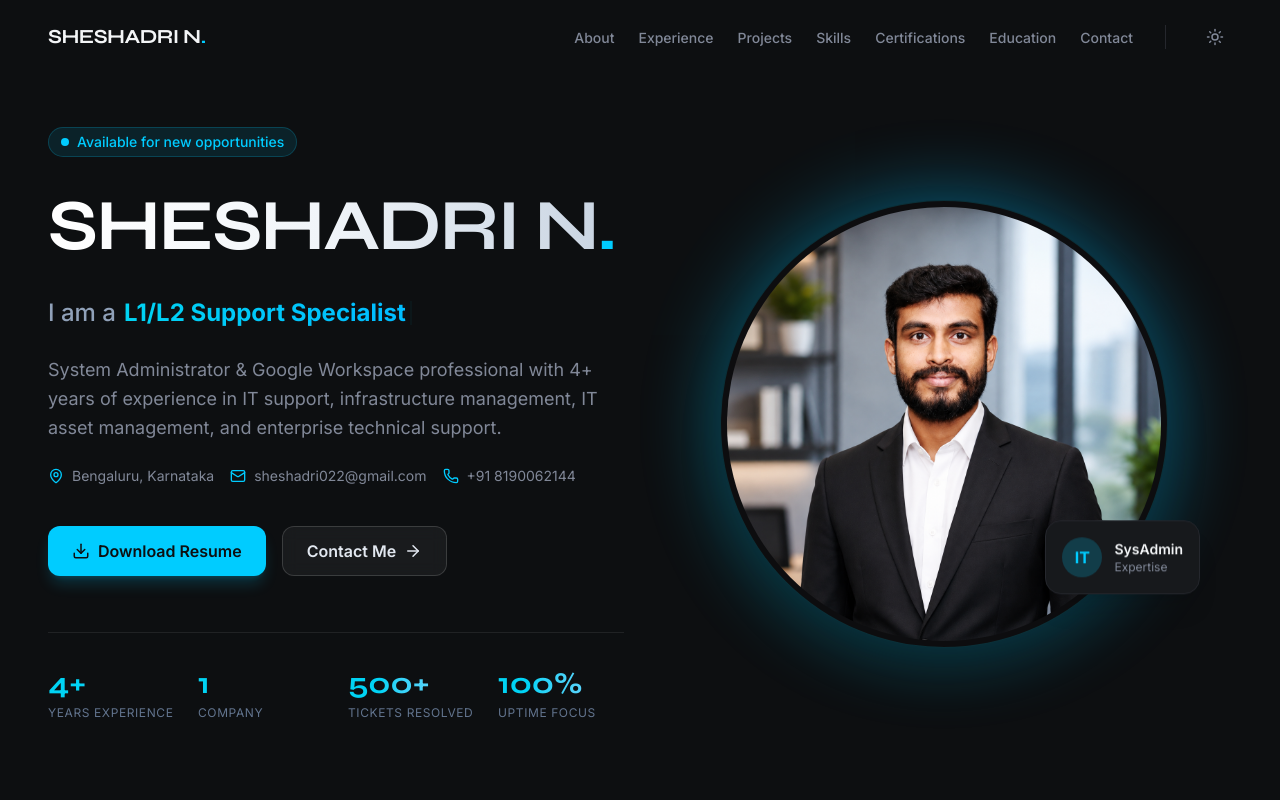
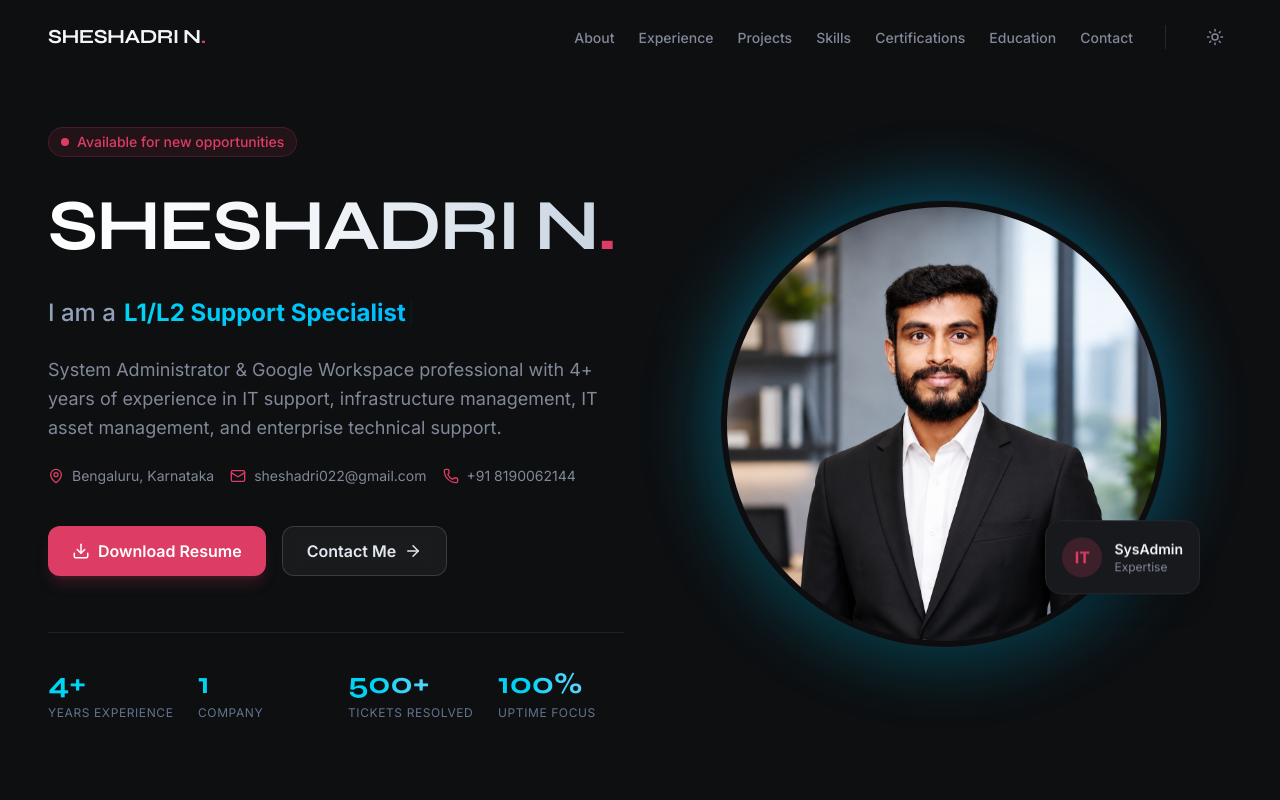
Before and after one commit to sheshadri022/portfolio, a React (Vite) app: page / in a window 1280 px wide. Shown: the top 800 px of the page. Built offline with nearby package versions, Linux system fonts and the light colour scheme.

Commit message:
Update: src/index.css (new photo + burgundy theme)

```diff
--- a/src/index.css
+++ b/src/index.css
@@ -96,9 +96,9 @@
   --popover-foreground: 210 20% 96%;
   --popover-border: 220 10% 16%;
 
-  /* Electric cyan — pops against matte black beautifully */
-  --primary: 192 100% 50%;
-  --primary-foreground: 220 12% 6%;
+  /* Burgundy/wine — matches the maroon suit beautifully */
+  --primary: 345 70% 55%;
+  --primary-foreground: 0 0% 100%;
 
   --secondary: 220 10% 14%;
   --secondary-foreground: 210 20% 88%;
@@ -114,7 +114,7 @@
 
   --border: 220 10% 16%;
   --input: 220 10% 14%;
-  --ring: 192 100% 50%;
+  --ring: 345 70% 55%;
 }
 
 @layer base {
```
